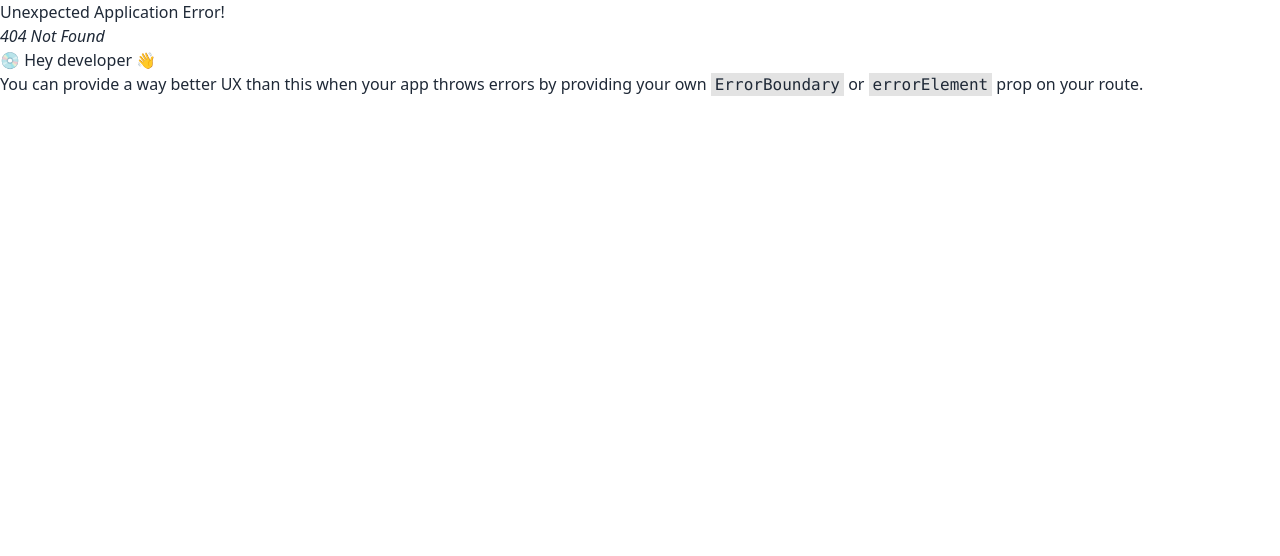
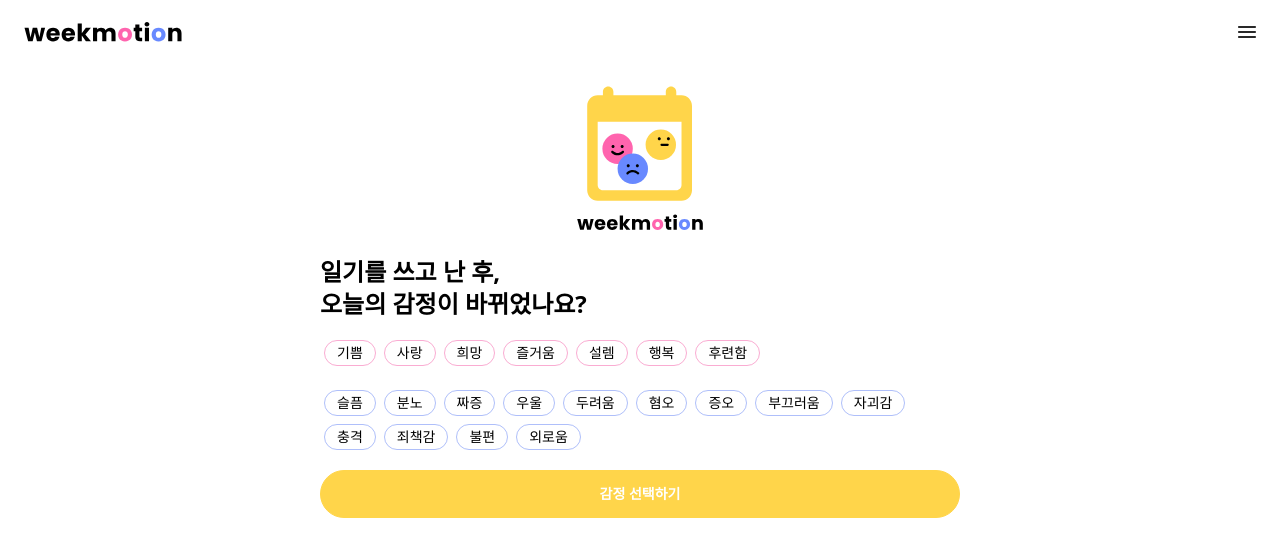
Before and after one commit to kimploo/WMM-Weekmotion-frontend, a React (Vite) app: page /after in a window 1280 px wide. Before the commit this address had no page. Shown: the top 556 px of the page. Built offline with nearby package versions, Linux system fonts and the light colour scheme.

Commit message:
feat : 감정선택 페이지 추가
일기 작성 완료 후 감정 선택 페이지 추가

```diff
--- a/src/App.tsx
+++ b/src/App.tsx
@@ -7,6 +7,7 @@
 import Register from './pages/Register';
 import Nav from './components/Nav';
 import Before from './pages/Before';
+import After from './pages/After';
 import './index.css';
 
 function Layout() {
@@ -42,6 +43,10 @@
       {
         path: 'before',
         Component: Before
+      },
+      {
+        path: 'after',
+        Component: After
       }
     ]
   }
--- /dev/null
+++ b/src/pages/After.tsx
@@ -0,0 +1,76 @@
+import * as React from 'react';
+import { useState } from 'react';
+import { useDispatch, useSelector } from 'react-redux';
+import { Link } from 'react-router-dom';
+
+import { change } from '../redux/slice/emotionSlice';
+import weekmotion from '../assets/images/weekmotion.svg';
+import { positiveEmotion, negativeEmotion } from '../assets/strings/emotions';
+import { RootState } from '../redux';
+
+export default function After() {
+  const state = useSelector((state: RootState) => {
+    return state.emotion;
+  });
+  const [emotion, setEmotion] = useState<string[]>(state.emotion);
+  const dispatch = useDispatch();
+
+  const onClick = (event: React.MouseEvent<HTMLDivElement>) => {
+    const { innerText } = event.target;
+    if (!emotion.includes(innerText) && emotion.length < 3) {
+      setEmotion([...emotion, innerText]);
+    } else {
+      setEmotion(emotion.filter((item: string) => item !== innerText));
+    }
+  };
+
+  return (
+    <section className="bg-mono-100 h-screen flex flex-col items-center">
+      <div className="py-4">
+        <img src={weekmotion} alt="main_logo" />
+      </div>
+      <article className="w-1/2">
+        <h1 className="text-2xl text-mono-700 font-bold">
+          일기를 쓰고 난 후,
+          <br />
+          오늘의 감정이 바뀌었나요?
+        </h1>
+        <div className="my-4">
+          {positiveEmotion.map((item: string, index: number) => (
+            <div
+              key={index}
+              className={
+                emotion.includes(item)
+                  ? 'badge bg-emotion-lightPink border-emotion-lightPink text-mono-700 cursor-pointer m-1 p-3'
+                  : 'badge badge-outline border-emotion-lightPink text-mono-700 cursor-pointer m-1 p-3'
+              }
+              onClick={onClick}
+            >
+              {item}
+            </div>
+          ))}
+        </div>
+        <div className="my-4">
+          {negativeEmotion.map((item: string, index: number) => (
+            <div
+              key={index}
+              className={
+                emotion.includes(item)
+                  ? 'badge bg-emotion-lightBlue border-emotion-lightBlue cursor-pointer text-mono-700 m-1 p-3'
+                  : 'badge badge-outline border-emotion-lightBlue cursor-pointer text-mono-700 m-1 p-3'
+              }
+              onClick={onClick}
+            >
+              {item}
+            </div>
+          ))}
+        </div>
+        <Link to={'/calendar'} onClick={() => dispatch(change(emotion))}>
+          <button className="btn w-full rounded-full bg-emotion-yellow border-emotion-yellow text-mono-100">
+            감정 선택하기
+          </button>
+        </Link>
+      </article>
+    </section>
+  );
+}
--- a/src/pages/Diary.tsx
+++ b/src/pages/Diary.tsx
@@ -5,6 +5,7 @@
 
 import { positiveEmotion } from '../assets/strings/emotions';
 import { change } from '../redux/slice/noteSlice';
+import { Link } from 'react-router-dom';
 
 export default function Diary() {
   const [note, setNote] = useState<string>('');
@@ -44,12 +45,14 @@
         onChange={onChange}
         required
       />
+      <Link to={'/after'}>
         <button
           className="btn w-full my-4 rounded-full bg-emotion-yellow border-emotion-yellow text-mono-100"
           onClick={() => dispatch(change(note))}
         >
           다음
         </button>
+      </Link>
     </section>
   );
 }
```
Lines whose indentation alone changed are shown as unchanged.
